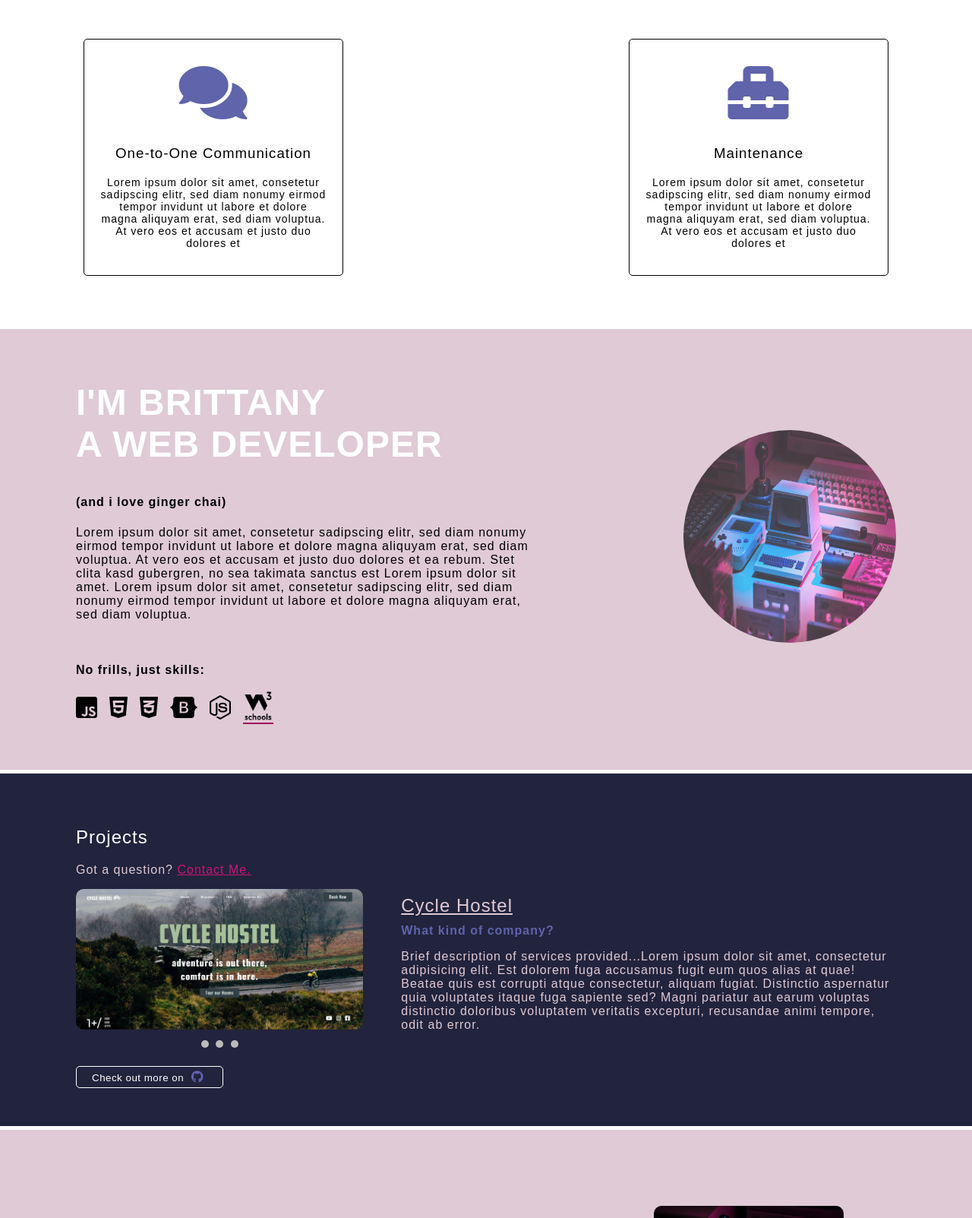
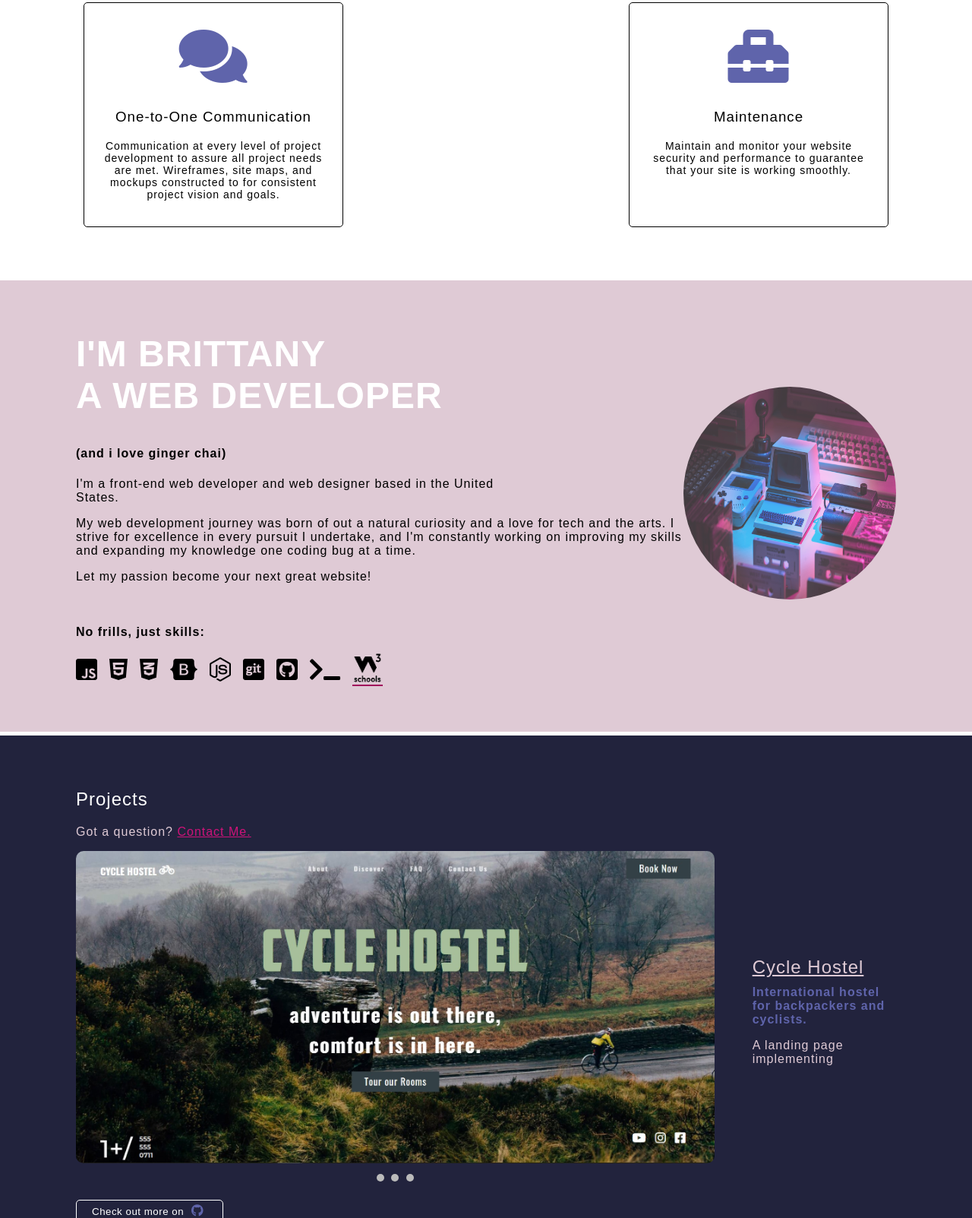
Before and after one commit to nuka-coder/portfolio, a plain HTML site: page index.html in a window 1280 px wide. Shown: the part 1312-2915 px from the top of the page at 76% size. Drawn offline with nearby package versions, Linux system fonts and the light colour scheme; files whose address does not match are found by name.

Commit message:
add in text for about and projects

```diff
--- a/index.html
+++ b/index.html
@@ -88,7 +88,7 @@
         <h3 class="service-titles">Web Design</h3>
 
         <div class="cards-text-div">
-          <p class="cards-text">Lorem ipsum dolor sit amet, consetetur sadipscing elitr, sed diam nonumy eirmod tempor invidunt ut labore et dolore magna aliquyam erat, sed diam voluptua. At vero eos et accusam et justo duo dolores et</p>
+          <p class="cards-text">Designing clean wesbsites, focused on optimizing user experience, aesthetics, and functionality.</p>
         </div>
       </div>
 
@@ -98,7 +98,7 @@
         <h3 class="service-titles">Development</h3>
 
         <div class="cards-text-div">
-          <p class="cards-text">Lorem ipsum dolor sit amet, consetetur sadipscing elitr, sed diam nonumy eirmod tempor invidunt ut labore et dolore magna aliquyam erat, sed diam voluptua. At vero eos et accusam et justo duo dolores et</p>
+          <p class="cards-text">Implementing necessary programming frameworks and technologies to deliver reliable, fast websites.</p>
         </div>
       </div>
 
@@ -108,7 +108,7 @@
         <h3 class="service-titles">One-to-One Communication</h3>
 
         <div class="cards-text-div">
-          <p class="cards-text">Lorem ipsum dolor sit amet, consetetur sadipscing elitr, sed diam nonumy eirmod tempor invidunt ut labore et dolore magna aliquyam erat, sed diam voluptua. At vero eos et accusam et justo duo dolores et</p>
+          <p class="cards-text">Communication at every level of project development to assure all project needs are met. Wireframes, site maps, and mockups constructed to for consistent project vision and goals.</p>
         </div>
       </div>
 
@@ -118,7 +118,7 @@
         <h3 class="service-titles">Maintenance</h3>
 
         <div class="cards-text-div">
-          <p class="cards-text">Lorem ipsum dolor sit amet, consetetur sadipscing elitr, sed diam nonumy eirmod tempor invidunt ut labore et dolore magna aliquyam erat, sed diam voluptua. At vero eos et accusam et justo duo dolores et</p>
+          <p class="cards-text">Maintain and monitor your website security and performance to guarantee that your site is working smoothly.</p>
         </div>
       </div>
 
@@ -132,9 +132,10 @@
         <div class="about-top-div">
           <h1 class="about-heading" style="color:white">I'M BRITTANY<br> A WEB DEVELOPER</h1>
           <h4>(and i love ginger chai)</h4>
-          <p class="bio-text">Lorem ipsum dolor sit amet, consetetur sadipscing elitr, sed diam nonumy eirmod tempor invidunt ut labore et dolore magna aliquyam erat, sed diam voluptua. At vero eos et accusam et justo duo dolores et ea rebum. Stet
-            clita kasd gubergren, no sea takimata sanctus est Lorem ipsum dolor sit amet. Lorem ipsum dolor sit amet, consetetur sadipscing elitr, sed diam nonumy eirmod tempor invidunt ut labore et dolore magna aliquyam erat, sed diam voluptua.
+          <p class="bio-text">I'm a front-end web developer and web designer based in the United States.</p>
+          <p> My web development journey was born of out a natural curiosity and a love for tech and the arts. I strive for excellence in every pursuit I undertake, and I'm constantly working on improving my skills and expanding my knowledge one coding bug at a time.
           </p>
+          <p>Let my passion become your next great website!</p>
           <br>
           <h4 style="margin-bottom: 0">No frills, just skills:</h4>
           <br>
@@ -144,6 +145,9 @@
             <i class="fab fa-css3-alt"></i>
             <i class="fab fa-bootstrap"></i>
             <i class="fab fa-node-js"></i>
+            <i class="fab fa-git-square"></i>
+            <i class="fab fa-github-square"></i>
+            <i class="fas fa-terminal"></i>
             <img title="Front-End Certified - W3 Schools" class="cert-icon" src="images/w3 icon-blk.png" alt="w3 school icon" height="40px" width="40px">
           </div>
 
@@ -169,9 +173,9 @@
 
       <div class="portfolio-thumbnails">
 
-        <img class="portfolio-image-1" height="100%" width="100%" src="images/CH-screengrab.jpg" alt="placeholder img 1">
+        <img class="portfolio-image-1" height="100%" width="100%" src="images/CH-screengrab.jpg" alt="Cycle Hostel Landing Page">
 
-        <img class="portfolio-image-2" height="100%" width="100%" src="images/desktop.jpg" alt="placeholder img 2">
+        <img class="portfolio-image-2" height="100%" width="100%" src="images/code-img.jpg" alt="placeholder img 2">
 
         <img class="portfolio-image-3" height="100%" width="100%" src="images/code-img.jpg" alt="placeholder img">
 
@@ -186,20 +190,19 @@
 
       <div class="portfolio-text text-btn-1">
         <a class="portfolio-website-names" href="#" style="color: #DFCAD5" style="font-weight: bolder">Cycle Hostel</a>
-        <h5 class="portfolio-h5" style="color: #5f64ab ">What kind of company?</h5>
-        <p> Brief description of services provided...Lorem ipsum dolor sit amet, consectetur adipisicing elit. Est dolorem fuga accusamus fugit eum quos alias at quae! Beatae quis est corrupti atque consectetur, aliquam fugiat. Distinctio aspernatur
-          quia voluptates itaque fuga sapiente sed? Magni pariatur aut earum voluptas distinctio doloribus voluptatem veritatis excepturi, recusandae animi tempore, odit ab error.</p>
+        <h5 class="portfolio-h5" style="color: #5f64ab ">International hostel for backpackers and cyclists.</h5>
+        <p>A landing page implementing </p>
       </div>
       <div class="portfolio-text text-btn-2">
-        <a class="portfolio-website-names" href="#" style="color: #DFCAD5" style="font-weight: bolder">Restaurant Brochure</a>
-        <h5 class="portfolio-h5" style="color: #5f64ab ">What kind of company?</h5>
-        <p> Brief description of services provided...Lorem ipsum dolor sit amet, consectetur adipisicing elit. Est dolorem fuga accusamus fugit eum quos alias at quae! Beatae quis est corrupti atque consectetur, aliquam fugiat. Distinctio aspernatur
+        <a class="portfolio-website-names" href="#" style="color: #DFCAD5" style="font-weight: bolder">Coming Soon</a>
+        <h5 class="portfolio-h5" style="color: #5f64ab">Lorem ipsum dolor sit amet.</h5>
+        <p>Services provided...<br>Lorem ipsum dolor sit amet, consectetur adipisicing elit. Est dolorem fuga accusamus fugit eum quos alias at quae! Beatae quis est corrupti atque consectetur, aliquam fugiat. Distinctio aspernatur
           quia voluptates itaque fuga sapiente sed? Magni pariatur aut earum voluptas distinctio doloribus voluptatem veritatis excepturi, recusandae animi tempore, odit ab error.</p>
       </div>
       <div class="portfolio-text text-btn-3">
-        <a class="portfolio-website-names" href="#" style="color: #DFCAD5" style="font-weight: bolder">Web API</a>
-        <h5 class="portfolio-h5" style="color: #5f64ab ">What kind of company?</h5>
-        <p> Brief description of services provided...Lorem ipsum dolor sit amet, consectetur adipisicing elit. Est dolorem fuga accusamus fugit eum quos alias at quae! Beatae quis est corrupti atque consectetur, aliquam fugiat. Distinctio aspernatur
+        <a class="portfolio-website-names" href="#" style="color: #DFCAD5" style="font-weight: bolder">Coming Soon</a>
+        <h5 class="portfolio-h5" style="color: #5f64ab ">Lorem ipsum dolor sit amet.</h5>
+        <p>Services provided...<br>Lorem ipsum dolor sit amet, consectetur adipisicing elit. Est dolorem fuga accusamus fugit eum quos alias at quae! Beatae quis est corrupti atque consectetur, aliquam fugiat. Distinctio aspernatur
           quia voluptates itaque fuga sapiente sed? Magni pariatur aut earum voluptas distinctio doloribus voluptatem veritatis excepturi, recusandae animi tempore, odit ab error.</p>
       </div>
     </div>
```
Lines whose indentation alone changed are shown as unchanged.
